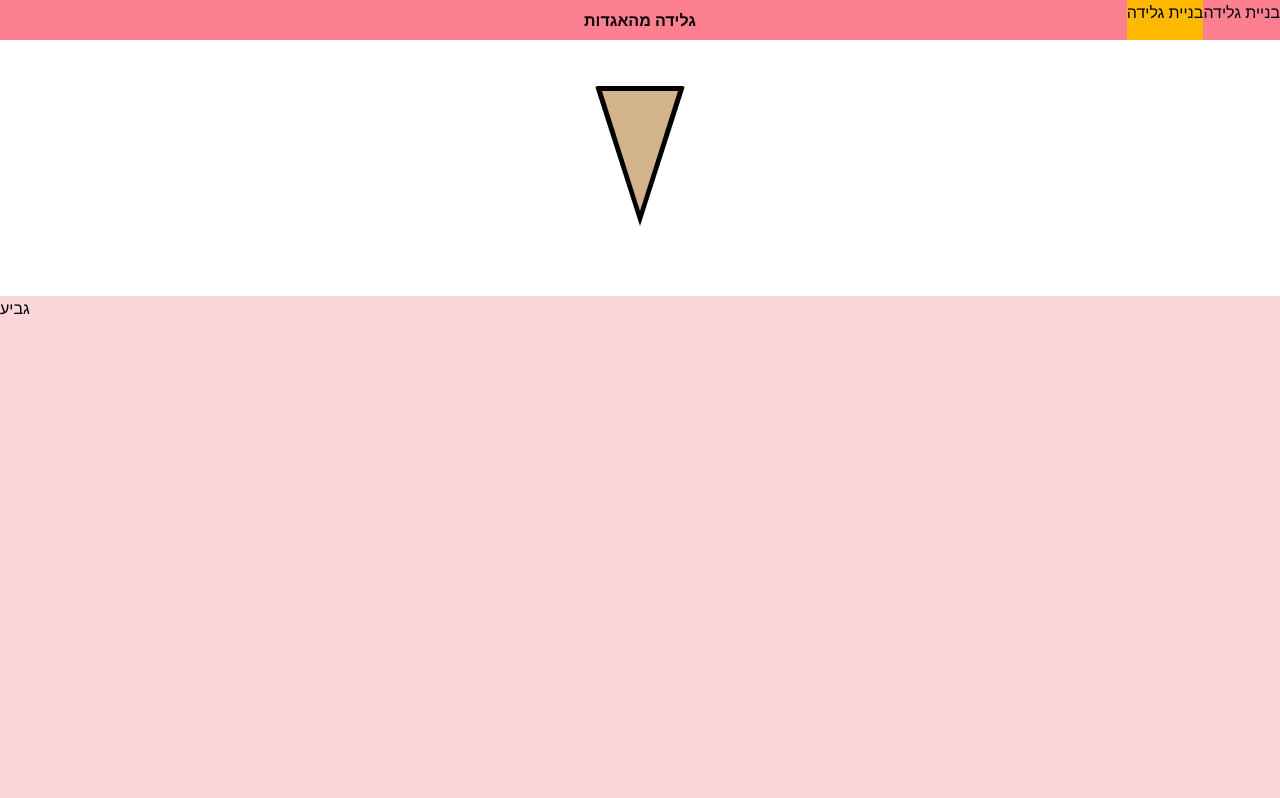
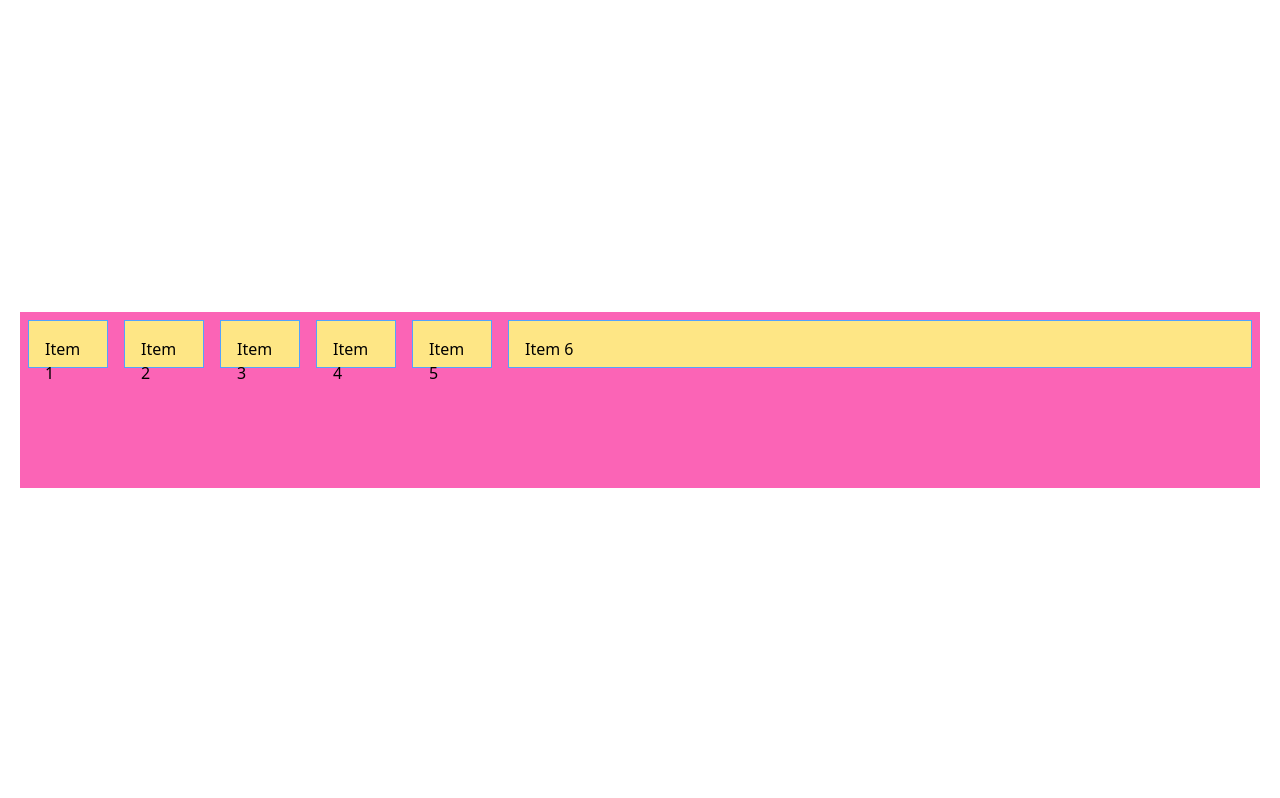
Before and after one commit to drorsoft/react-course, a React (Vite) app: page / in a window 1280 px wide. Shown: the top 798 px of the page. Built offline with nearby package versions, Linux system fonts and the light colour scheme.

Commit message:
added tailwind example

```diff
--- a/src/App.jsx
+++ b/src/App.jsx
@@ -1,6 +1,7 @@
 import { useState } from 'react'
 import { AppHeader } from './components/AppHeader'
 import { IceCream } from './components/IceCream'
+import { TailwindExamples } from './examples/TailwindExamples'
 
 function App() {
   const [serveType, setServeType] = useState('cone') // cone | cup
@@ -14,6 +15,7 @@ function App() {
 
   return (
     <div className="w-screen h-screen flex flex-col  ">
+      <TailwindExamples />
       <AppHeader />
       <div className='flex flex-col items-center justify-center   h-64'>
         <IceCream serveType={serveType} />
--- /dev/null
+++ b/src/examples/TailwindExamples.jsx
@@ -0,0 +1,20 @@
+
+const Item = ({ children }) => {
+    return <div className="w-20 h-12 border border-blue-400 p-4 bg-amber-200  "> Item {children}</div>
+}
+
+export const TailwindExamples = () => {
+    return (<div className="p-5 w-screen min-h-screen flex flex-col items-center justify-center  ">
+        <div className="flex flex-row gap-4 justify-start   bg-pink-400 w-full h-44 p-2  ">
+            <Item>1</Item>
+            <Item>2</Item>
+            <Item>3</Item>
+            <Item>4</Item>
+            <Item>5</Item>
+            <div className="w-20 h-12 border border-blue-400 p-4 bg-amber-200 flex-1/3">
+                Item 6
+            </div>
+
+        </div>
+    </div>)
+}
```
